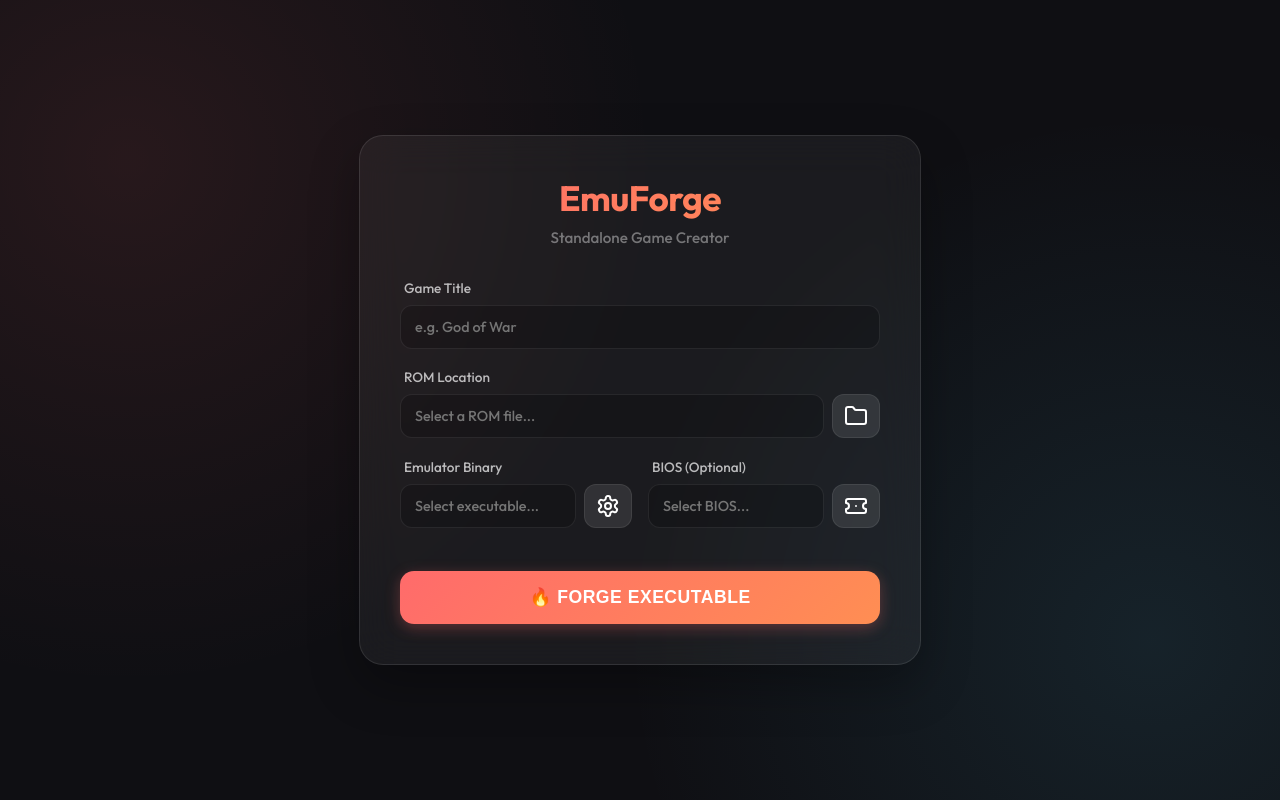
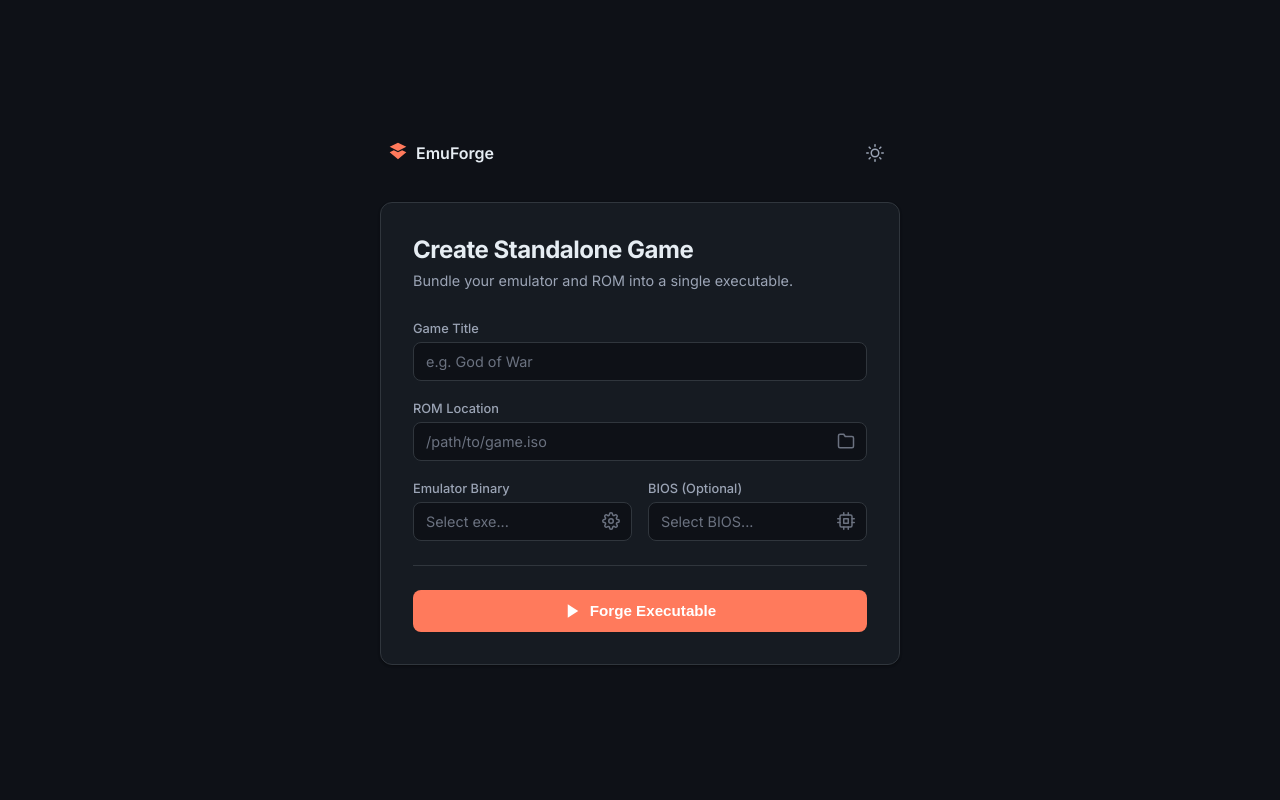
Before and after one commit to KOUSSEMON-Aurel/EmuForge, a React (Vite) app in the folder ui/: page / in a window 1280 px wide. Built offline with nearby package versions, Linux system fonts and the light colour scheme.

Commit message:
UI Redesign 2.0: Pro Minimalist Theme, Light/Dark Mode, Components

```diff
--- a/ui/src/App.css
+++ b/ui/src/App.css
@@ -1,215 +1,316 @@
-@import url('https://fonts.googleapis.com/css2?family=Outfit:wght@300;500;700&display=swap');
+@import url('https://fonts.googleapis.com/css2?family=Inter:wght@400;500;600;700&display=swap');
 
 :root {
-  --primary-gradient: linear-gradient(135deg, #FF6B6B 0%, #FF8E53 100%);
-  --bg-dark: #0f0f13;
-  --glass-bg: rgba(255, 255, 255, 0.05);
-  --glass-border: rgba(255, 255, 255, 0.1);
-  --text-main: #ffffff;
-  --text-muted: #rgba(255, 255, 255, 0.6);
+  /* Dark Mode Default */
+  --bg-app: #0E1117;
+  --surface-main: #161B22;
+  --surface-hover: #1F2633;
+  --border-color: #30363D;
+  --border-active: #58A6FF;
+  /* Using a subtle blue or the orange accent */
+
+  --primary: #FF7A5C;
+  --primary-hover: #FF8F75;
+  --primary-text: #FFFFFF;
+
+  --text-main: #E6EDF3;
+  --text-secondary: #9BA4B5;
+  --text-muted: #6B7280;
+
+  --shadow-sm: 0 1px 3px rgba(0, 0, 0, 0.12), 0 1px 2px rgba(0, 0, 0, 0.24);
+  --shadow-md: 0 4px 6px -1px rgba(0, 0, 0, 0.3), 0 2px 4px -1px rgba(0, 0, 0, 0.16);
+
+  --radius-sm: 6px;
+  --radius-md: 8px;
+  --radius-lg: 12px;
+}
+
+[data-theme='light'] {
+  --bg-app: #F6F8FA;
+  --surface-main: #FFFFFF;
+  --surface-hover: #F1F3F6;
+  --border-color: #D0D7DE;
+  --border-active: #FF7A5C;
+
+  --primary: #FF6A4D;
+  --primary-hover: #FF826A;
+  --primary-text: #FFFFFF;
+
+  --text-main: #1F2328;
+  --text-secondary: #57606A;
+  --text-muted: #8C959F;
+
+  --shadow-sm: 0 1px 3px rgba(27, 31, 35, 0.12);
+  --shadow-md: 0 4px 6px rgba(27, 31, 35, 0.04);
 }
 
 body {
   margin: 0;
-  font-family: 'Outfit', sans-serif;
-  background-color: var(--bg-dark);
-  background-image:
-    radial-gradient(circle at 10% 20%, rgba(255, 107, 107, 0.1) 0%, transparent 40%),
-    radial-gradient(circle at 90% 80%, rgba(86, 204, 242, 0.1) 0%, transparent 40%);
+  font-family: 'Inter', -apple-system, BlinkMacSystemFont, "Segoe UI", Roboto, sans-serif;
+  background-color: var(--bg-app);
   color: var(--text-main);
+  transition: background-color 0.25s ease, color 0.25s ease;
   height: 100vh;
   display: flex;
   justify-content: center;
   align-items: center;
-  user-select: none;
   overflow: hidden;
-  /* Prevent scrollbars */
 }
 
-.container {
+.app-container {
   width: 100%;
-  height: 100%;
+  max-width: 520px;
   display: flex;
+  flex-direction: column;
+  padding: 1rem;
+}
+
+/* Top Bar */
+.top-bar {
+  display: flex;
+  justify-content: space-between;
+  align-items: center;
+  margin-bottom: 2rem;
+  padding: 0 0.5rem;
+}
+
+.brand {
+  display: flex;
+  align-items: center;
+  gap: 8px;
+}
+
+.brand-text {
+  font-weight: 600;
+  font-size: 1rem;
+  color: var(--text-main);
+}
+
+.logo-icon {
+  color: var(--primary);
+  /* You can add a small SVG logo here */
+}
+
+.theme-toggle {
+  background: transparent;
+  border: none;
+  cursor: pointer;
+  color: var(--text-secondary);
+  padding: 8px;
+  border-radius: var(--radius-md);
+  transition: all 0.2s;
+  display: flex;
+  align-items: center;
   justify-content: center;
+}
+
+.theme-toggle:hover {
+  background: var(--surface-hover);
+  color: var(--text-main);
+}
+
+/* Main Card */
+.main-card {
+  background: var(--surface-main);
+  border: 1px solid var(--border-color);
+  border-radius: var(--radius-lg);
+  padding: 2rem;
+  box-shadow: var(--shadow-sm);
+  transition: border-color 0.25s ease, box-shadow 0.25s ease, background-color 0.25s ease;
+}
+
+/* Structure Header */
+.header-section {
+  text-align: left;
+  margin-bottom: 2rem;
+}
+
+.app-title {
+  margin: 0;
+  font-size: 1.5rem;
+  font-weight: 700;
+  color: var(--text-main);
+  letter-spacing: -0.02em;
+}
+
+.app-subtitle {
+  margin: 0.5rem 0 0 0;
+  font-size: 0.9rem;
+  color: var(--text-secondary);
+}
+
+/* Forms */
+.form-grid {
+  display: flex;
+  flex-direction: column;
+  gap: 1.25rem;
+}
+
+.input-wrapper {
+  display: flex;
+  flex-direction: column;
+  gap: 6px;
+}
+
+.label-row {
+  display: flex;
+  justify-content: space-between;
+}
+
+label {
+  font-size: 0.8rem;
+  font-weight: 500;
+  color: var(--text-secondary);
+  user-select: none;
+}
+
+.input-container {
+  position: relative;
+  display: flex;
   align-items: center;
 }
 
-.glass-panel {
-  width: 480px;
-  /* Slightly wider for double inputs */
-  background: var(--glass-bg);
-  backdrop-filter: blur(20px);
-  -webkit-backdrop-filter: blur(20px);
-  border: 1px solid var(--glass-border);
-  border-radius: 24px;
-  padding: 2.5rem;
-  box-shadow: 0 20px 50px rgba(0, 0, 0, 0.3);
-  display: flex;
-  flex-direction: column;
+.text-input {
+  width: 100%;
+  background: var(--bg-app);
+  border: 1px solid var(--border-color);
+  border-radius: var(--radius-md);
+  padding: 10px 12px;
+  padding-right: 40px;
+  /* Space for icon */
+  font-family: inherit;
+  font-size: 0.9rem;
+  color: var(--text-main);
+  transition: all 0.15s ease-out;
 }
 
-.panel-title {
-  margin: 0;
-  font-size: 2.2rem;
-  font-weight: 700;
-  background: var(--primary-gradient);
-  -webkit-background-clip: text;
-  -webkit-text-fill-color: transparent;
-  text-align: center;
-  letter-spacing: -0.5px;
+.text-input::placeholder {
+  color: var(--text-muted);
 }
 
-.panel-subtitle {
-  text-align: center;
-  color: rgba(255, 255, 255, 0.4);
-  font-size: 0.95rem;
-  margin-top: 0.5rem;
-  margin-bottom: 2rem;
+.text-input:hover {
+  border-color: var(--text-muted);
 }
 
-.forge-form {
-  display: flex;
-  flex-direction: column;
-  gap: 1.2rem;
+.text-input:focus {
+  outline: none;
+  border-color: var(--primary);
+  box-shadow: 0 0 0 3px rgba(255, 122, 92, 0.15);
+  /* Primary with opacity */
 }
 
-.input-group {
+/* Action Icon inside Input */
+.input-action-btn {
+  position: absolute;
+  right: 6px;
+  top: 50%;
+  transform: translateY(-50%);
+  background: transparent;
+  border: none;
+  color: var(--text-muted);
+  cursor: pointer;
+  padding: 6px;
+  border-radius: var(--radius-sm);
   display: flex;
-  flex-direction: column;
-  gap: 0.5rem;
+  align-items: center;
+  justify-content: center;
+  transition: all 0.15s;
 }
 
-/* New layout rule for side-by-side inputs */
-.input-with-btn-group-row {
+.input-action-btn:hover {
+  color: var(--text-main);
+  background: var(--surface-hover);
+}
+
+/* Row Layout */
+.row {
   display: flex;
   gap: 1rem;
 }
 
-.half-width {
+.col {
   flex: 1;
   min-width: 0;
-  /* Prevent overflow */
 }
 
-label {
-  font-size: 0.85rem;
-  font-weight: 500;
-  color: rgba(255, 255, 255, 0.7);
-  margin-left: 4px;
+/* Divider */
+.divider {
+  height: 1px;
+  background: var(--border-color);
+  margin: 1.5rem 0;
+  border: none;
 }
 
-.modern-input {
-  background: rgba(0, 0, 0, 0.2);
-  border: 1px solid rgba(255, 255, 255, 0.08);
-  border-radius: 12px;
-  padding: 12px 14px;
-  color: white;
-  font-family: inherit;
-  font-size: 0.9rem;
-  transition: all 0.2s ease;
+/* CTA */
+.forge-btn {
   width: 100%;
-  box-sizing: border-box;
-  text-overflow: ellipsis;
+  padding: 12px;
+  background: var(--primary);
+  color: var(--primary-text);
+  border: none;
+  border-radius: var(--radius-md);
+  font-weight: 600;
+  font-size: 0.95rem;
+  cursor: pointer;
+  display: flex;
+  align-items: center;
+  justify-content: center;
+  gap: 8px;
+  transition: all 0.15s;
+  box-shadow: 0 1px 2px rgba(0, 0, 0, 0.05);
 }
 
-.modern-input:focus {
-  outline: none;
-  border-color: #FF8E53;
-  background: rgba(0, 0, 0, 0.4);
-  box-shadow: 0 0 0 4px rgba(255, 142, 83, 0.1);
+.forge-btn:hover:not(:disabled) {
+  background: var(--primary-hover);
+  transform: translateY(-1px);
+  box-shadow: 0 4px 6px rgba(0, 0, 0, 0.08);
 }
 
+.forge-btn:active:not(:disabled) {
+  transform: translateY(0);
+}
 
+.forge-btn:disabled {
+  opacity: 0.6;
+  cursor: not-allowed;
+}
 
-.input-with-btn {
-
+/* Status */
+.status-bar {
+  margin-top: 1rem;
+  font-size: 0.85rem;
+  padding: 8px 12px;
+  border-radius: var(--radius-md);
   display: flex;
+  align-items: center;
   gap: 8px;
 }
 
-.icon-btn {
-  background: rgba(255, 255, 255, 0.1);
-  border: 1px solid rgba(255, 255, 255, 0.08);
-  border-radius: 12px;
-  width: 48px;
-  /* height: 44px; */
-  flex-shrink: 0;
-  cursor: pointer;
-  transition: all 0.2s;
-  display: flex;
-  align-items: center;
-  justify-content: center;
-  color: white;
-  /* SVG color */
+.status-success {
+  background: rgba(45, 164, 78, 0.1);
+  color: #2da44e;
+  /* GitHub Green */
+  border: 1px solid rgba(45, 164, 78, 0.2);
 }
 
-.icon-btn:hover {
-  background: rgba(255, 255, 255, 0.2);
-  transform: translateY(-2px);
+.status-error {
+  background: rgba(207, 34, 46, 0.1);
+  color: #cf222e;
+  /* GitHub Red */
+  border: 1px solid rgba(207, 34, 46, 0.2);
 }
 
-.action-area {
-  margin-top: 1.5rem;
+@keyframes spin {
+  to {
+    transform: rotate(360deg);
+  }
 }
 
-.forge-btn {
-  width: 100%;
-  padding: 16px;
-  background: var(--primary-gradient);
-  border: none;
-  border-radius: 14px;
-  color: white;
-  font-weight: 700;
-  font-size: 1.1rem;
-  cursor: pointer;
-  transition: all 0.2s;
-  box-shadow: 0 4px 15px rgba(255, 107, 107, 0.3);
-  text-transform: uppercase;
-  letter-spacing: 0.5px;
+.spinner {
+  width: 16px;
+  height: 16px;
+  border: 2px solid rgba(255, 255, 255, 0.3);
+  border-radius: 50%;
+  border-top-color: #fff;
+  animation: spin 0.8s linear infinite;
 }
-
-.forge-btn:hover:not(:disabled) {
-  transform: translateY(-2px);
-  box-shadow: 0 8px 25px rgba(255, 107, 107, 0.4);
-}
-
-.forge-btn:active:not(:disabled) {
-  transform: scale(0.98);
-}
-
-.forge-btn:disabled {
-  opacity: 0.7;
-  cursor: wait;
-}
-
-.status-message {
-  padding: 12px;
-  border-radius: 10px;
-  font-size: 0.9rem;
-  text-align: center;
-  animation: fadeIn 0.3s ease;
-}
-
-.status-message.success {
-  background: rgba(46, 204, 113, 0.2);
-  color: #2ecc71;
-  border: 1px solid rgba(46, 204, 113, 0.3);
-}
-
-.status-message.error {
-  background: rgba(231, 76, 60, 0.2);
-  color: #e74c3c;
-  border: 1px solid rgba(231, 76, 60, 0.3);
-}
-
-@keyframes fadeIn {
-  from {
-    opacity: 0;
-    transform: translateY(10px);
-  }
-
-  to {
-    opacity: 1;
-    transform: translateY(0);
-  }
-}
--- a/ui/src/App.tsx
+++ b/ui/src/App.tsx
@@ -1,28 +1,50 @@
-import { useState } from 'react';
+import { useState, useEffect } from 'react';
 import { invoke } from '@tauri-apps/api/core';
 import { open } from '@tauri-apps/plugin-dialog';
 import './App.css';
 
-// Simple SVG Icons
+// --- Icons (Feather Icons style) ---
+const SunIcon = () => (
+  <svg width="18" height="18" viewBox="0 0 24 24" fill="none" stroke="currentColor" strokeWidth="2" strokeLinecap="round" strokeLinejoin="round"><circle cx="12" cy="12" r="5" /><line x1="12" y1="1" x2="12" y2="3" /><line x1="12" y1="21" x2="12" y2="23" /><line x1="4.22" y1="4.22" x2="5.64" y2="5.64" /><line x1="18.36" y1="18.36" x2="19.78" y2="19.78" /><line x1="1" y1="12" x2="3" y2="12" /><line x1="21" y1="12" x2="23" y2="12" /><line x1="4.22" y1="19.78" x2="5.64" y2="18.36" /><line x1="18.36" y1="5.64" x2="19.78" y2="4.22" /></svg>
+);
+const MoonIcon = () => (
+  <svg width="18" height="18" viewBox="0 0 24 24" fill="none" stroke="currentColor" strokeWidth="2" strokeLinecap="round" strokeLinejoin="round"><path d="M21 12.79A9 9 0 1 1 11.21 3 7 7 0 0 0 21 12.79z" /></svg>
+);
 const FolderIcon = () => (
-  <svg xmlns="http://www.w3.org/2000/svg" width="24" height="24" viewBox="0 0 24 24" fill="none" stroke="currentColor" strokeWidth="2" strokeLinecap="round" strokeLinejoin="round"><path d="M20 20a2 2 0 0 0 2-2V8a2 2 0 0 0-2-2h-7.9a2 2 0 0 1-1.69-.9L9.6 3.9A2 2 0 0 0 7.93 3H4a2 2 0 0 0-2 2v13a2 2 0 0 0 2 2Z" /></svg>
+  <svg width="18" height="18" viewBox="0 0 24 24" fill="none" stroke="currentColor" strokeWidth="2" strokeLinecap="round" strokeLinejoin="round"><path d="M22 19a2 2 0 0 1-2 2H4a2 2 0 0 1-2-2V5a2 2 0 0 1 2-2h5l2 3h9a2 2 0 0 1 2 2z" /></svg>
+);
+const FileIcon = () => (
+  <svg width="18" height="18" viewBox="0 0 24 24" fill="none" stroke="currentColor" strokeWidth="2" strokeLinecap="round" strokeLinejoin="round"><path d="M13 2H6a2 2 0 0 0-2 2v16a2 2 0 0 0 2 2h12a2 2 0 0 0 2-2V9z" /><polyline points="13 2 13 9 20 9" /></svg>
+);
+const PlayIcon = () => (
+  <svg width="18" height="18" viewBox="0 0 24 24" fill="currentColor" stroke="none"><polygon points="5 3 19 12 5 21 5 3" /></svg>
+);
+const CpuIcon = () => (
+  <svg width="18" height="18" viewBox="0 0 24 24" fill="none" stroke="currentColor" strokeWidth="2" strokeLinecap="round" strokeLinejoin="round"><rect x="4" y="4" width="16" height="16" rx="2" ry="2" /><rect x="9" y="9" width="6" height="6" /><line x1="9" y1="1" x2="9" y2="4" /><line x1="15" y1="1" x2="15" y2="4" /><line x1="9" y1="20" x2="9" y2="23" /><line x1="15" y1="20" x2="15" y2="23" /><line x1="20" y1="9" x2="23" y2="9" /><line x1="20" y1="14" x2="23" y2="14" /><line x1="1" y1="9" x2="4" y2="9" /><line x1="1" y1="14" x2="4" y2="14" /></svg>
+);
+const SettingsIcon = () => (
+  <svg width="18" height="18" viewBox="0 0 24 24" fill="none" stroke="currentColor" strokeWidth="2" strokeLinecap="round" strokeLinejoin="round"><circle cx="12" cy="12" r="3"></circle><path d="M19.4 15a1.65 1.65 0 0 0 .33 1.82l.06.06a2 2 0 0 1 0 2.83 2 2 0 0 1-2.83 0l-.06-.06a1.65 1.65 0 0 0-1.82-.33 1.65 1.65 0 0 0-1 1.51V21a2 2 0 0 1-2 2 2 2 0 0 1-2-2v-.09A1.65 1.65 0 0 0 9 19.4a1.65 1.65 0 0 0-1.82.33l-.06.06a2 2 0 0 1-2.83 0 2 2 0 0 1 0-2.83l.06-.06a1.65 1.65 0 0 0 .33-1.82 1.65 1.65 0 0 0-1.51-1H3a2 2 0 0 1-2-2 2 2 0 0 1 2-2h.09A1.65 1.65 0 0 0 4.6 9a1.65 1.65 0 0 0-.33-1.82l-.06-.06a2 2 0 0 1 0-2.83 2 2 0 0 1 2.83 0l.06.06a1.65 1.65 0 0 0 1.82.33H9a1.65 1.65 0 0 0 1-1.51V3a2 2 0 0 1 2-2 2 2 0 0 1 2 2v.09a1.65 1.65 0 0 0 1 1.51 1.65 1.65 0 0 0 1.82-.33l.06-.06a2 2 0 0 1 2.83 0 2 2 0 0 1 0 2.83l-.06.06a1.65 1.65 0 0 0-.33 1.82V9a1.65 1.65 0 0 0 1.51 1H21a2 2 0 0 1 2 2 2 2 0 0 1-2 2h-.09a1.65 1.65 0 0 0-1.51 1z"></path></svg>
 );
 
-const SettingsIcon = () => (
-  <svg xmlns="http://www.w3.org/2000/svg" width="24" height="24" viewBox="0 0 24 24" fill="none" stroke="currentColor" strokeWidth="2" strokeLinecap="round" strokeLinejoin="round"><path d="M12.22 2h-.44a2 2 0 0 0-2 2v.18a2 2 0 0 1-1 1.73l-.43.25a2 2 0 0 1-2 0l-.15-.08a2 2 0 0 0-2.73.73l-.22.38a2 2 0 0 0 .73 2.73l.15.1a2 2 0 0 1 1 1.72v.51a2 2 0 0 1-1 1.74l-.15.09a2 2 0 0 0-.73 2.73l.22.38a2 2 0 0 0 2.73.73l.15-.08a2 2 0 0 1 2 0l.43.25a2 2 0 0 1 1 1.73V20a2 2 0 0 0 2 2h.44a2 2 0 0 0 2-2v-.18a2 2 0 0 1 1-1.73l.43-.25a2 2 0 0 1 2 0l.15.08a2 2 0 0 0 2.73-.73l.22-.38a2 2 0 0 0-.73-2.73l-.15-.1a2 2 0 0 1-1-1.72v-.51a2 2 0 0 1 1-1.74l.15-.09a2 2 0 0 0 .73-2.73l-.22-.38a2 2 0 0 0-2.73-.73l-.15.08a2 2 0 0 1-2 0l-.43-.25a2 2 0 0 1-1-1.73V4a2 2 0 0 0-2-2z" /><circle cx="12" cy="12" r="3" /></svg>
-);
-
-const ChipIcon = () => (
-  <svg xmlns="http://www.w3.org/2000/svg" width="24" height="24" viewBox="0 0 24 24" fill="none" stroke="currentColor" strokeWidth="2" strokeLinecap="round" strokeLinejoin="round"><path d="M2 9a3 3 0 0 1 0 6v2a2 2 0 0 0 2 2h16a2 2 0 0 0 2-2v-2a3 3 0 0 1 0-6V7a2 2 0 0 0-2-2H4a2 2 0 0 0-2 2Z" /><path d="M12 12v.01" /></svg>
-);
 
 function App() {
+  const [theme, setTheme] = useState<'light' | 'dark'>('dark');
   const [gameName, setGameName] = useState('');
   const [romPath, setRomPath] = useState('');
   const [emulatorPath, setEmulatorPath] = useState('');
   const [biosPath, setBiosPath] = useState('');
-  const [status, setStatus] = useState('');
+  const [status, setStatus] = useState<string | null>(null);
+  const [isSuccess, setIsSuccess] = useState(false);
   const [isForging, setIsForging] = useState(false);
+
+  // Initialize theme
+  useEffect(() => {
+    document.documentElement.setAttribute('data-theme', theme);
+  }, [theme]);
+
+  const toggleTheme = () => {
+    setTheme(prev => prev === 'light' ? 'dark' : 'light');
+  };
 
   async function selectRom() {
     const selected = await open({
@@ -33,9 +55,13 @@ function App() {
       }]
     });
     if (selected) {
-      setRomPath(selected as string);
+      // Just take the first selection if somehow multiple return (though multiple: false)
+      const pathStr = Array.isArray(selected) ? selected[0] : (selected as string);
+      if (!pathStr) return;
+
+      setRomPath(pathStr);
       if (!gameName) {
-        const filename = (selected as string).split(/[\\/]/).pop();
+        const filename = pathStr.split(/[\\/]/).pop();
         if (filename) {
           const name = filename.replace(/\.[^/.]+$/, "").replace(/_/g, " ");
           setGameName(name);
@@ -47,10 +73,7 @@ function App() {
   async function selectEmulator() {
     const selected = await open({
       multiple: false,
-      filters: [{
-        name: 'Executable',
-        extensions: ['exe', '']
-      }]
+      filters: [{ name: 'Executable', extensions: ['exe', ''] }]
     });
     if (selected) setEmulatorPath(selected as string);
   }
@@ -58,124 +81,149 @@ function App() {
   async function selectBios() {
     const selected = await open({
       multiple: false,
-      filters: [{
-        name: 'BIOS File',
-        extensions: ['bin', 'rom', 'img', 'bios']
-      }]
+      filters: [{ name: 'BIOS File', extensions: ['bin', 'rom', 'img', 'bios'] }]
     });
     if (selected) setBiosPath(selected as string);
   }
 
   async function handleForge() {
     if (!gameName || !romPath || !emulatorPath) {
-      setStatus('⚠️ Please fill required fields (Name, ROM, Emu)');
+      setStatus('Please complete all required fields.');
+      setIsSuccess(false);
       return;
     }
 
     setIsForging(true);
-    setStatus('🔨 Forging your game...');
+    setStatus(null);
 
     try {
       const result = await invoke('forge_executable', {
         gameName,
         emulatorPath,
         romPath,
-        biosPath: biosPath || null, // Pass null if empty
+        biosPath: biosPath || null,
         outputDir: 'output',
         args: []
       });
-      setStatus(`✅ Success! Created at: ${result}`);
+      setStatus(`Success! Executable ready at: ${result}`);
+      setIsSuccess(true);
     } catch (error) {
-      setStatus(`❌ Error: ${error}`);
+      setStatus(`Error: ${error}`);
+      setIsSuccess(false);
     } finally {
       setIsForging(false);
     }
   }
 
   return (
-    <div className="container">
-      <div className="glass-panel">
-        <h2 className="panel-title">EmuForge</h2>
-        <p className="panel-subtitle">Standalone Game Creator</p>
+    <div className="app-container">
+      {/* Top Bar */}
+      <div className="top-bar">
+        <div className="brand">
+          <span className="logo-icon">
+            <svg width="20" height="20" viewBox="0 0 24 24" fill="currentColor"><path d="M12 2L2 7l10 5 10-5-10-5zm0 9l2.5-1.25L12 8.5l-2.5 1.25L12 11zm0 2.5l-5-2.5-5 2.5L12 22l10-8.5-5-2.5-5 2.5z" /></svg>
+          </span>
+          <span className="brand-text">EmuForge</span>
+        </div>
+        <button className="theme-toggle" onClick={toggleTheme} title="Toggle Theme">
+          {theme === 'light' ? <MoonIcon /> : <SunIcon />}
+        </button>
+      </div>
 
-        <div className="forge-form">
-          <div className="input-group">
-            <label>Game Title</label>
+      {/* Main Content */}
+      <div className="main-card">
+        <div className="header-section">
+          <h1 className="app-title">Create Standalone Game</h1>
+          <p className="app-subtitle">Bundle your emulator and ROM into a single executable.</p>
+        </div>
+
+        <div className="form-grid">
+
+          {/* Game Title */}
+          <div className="input-wrapper">
+            <div className="label-row"><label>Game Title</label></div>
+            <div className="input-container">
               <input
                 type="text"
+                className="text-input"
                 placeholder="e.g. God of War"
                 value={gameName}
                 onChange={(e) => setGameName(e.target.value)}
-              className="modern-input"
               />
+              {/* No icon needed for simple text input, looks cleaner */}
+            </div>
           </div>
 
-          <div className="input-group">
-            <label>ROM Location</label>
-            <div className="input-with-btn">
+          {/* ROM File */}
+          <div className="input-wrapper">
+            <div className="label-row"><label>ROM Location</label></div>
+            <div className="input-container">
               <input
                 type="text"
-                placeholder="Select a ROM file..."
+                className="text-input"
+                placeholder="/path/to/game.iso"
                 value={romPath}
                 onChange={(e) => setRomPath(e.target.value)}
-                className="modern-input"
               />
-              <button className="icon-btn" onClick={selectRom}>
+              <button className="input-action-btn" onClick={selectRom} title="Browse File">
                 <FolderIcon />
               </button>
             </div>
           </div>
 
-          <div className="input-with-btn-group-row">
-            <div className="input-group half-width">
-              <label>Emulator Binary</label>
-              <div className="input-with-btn">
+          {/* Emulator & BIOS Row */}
+          <div className="row">
+            <div className="col input-wrapper">
+              <div className="label-row"><label>Emulator Binary</label></div>
+              <div className="input-container">
                 <input
                   type="text"
-                  placeholder="Select executable..."
+                  className="text-input"
+                  placeholder="Select exe..."
                   value={emulatorPath}
                   onChange={(e) => setEmulatorPath(e.target.value)}
-                  className="modern-input"
                 />
-                <button className="icon-btn" onClick={selectEmulator}>
+                <button className="input-action-btn" onClick={selectEmulator} title="Browse Executable">
                   <SettingsIcon />
                 </button>
               </div>
             </div>
 
-            <div className="input-group half-width">
-              <label>BIOS (Optional)</label>
-              <div className="input-with-btn">
+            <div className="col input-wrapper">
+              <div className="label-row"><label>BIOS (Optional)</label></div>
+              <div className="input-container">
                 <input
                   type="text"
+                  className="text-input"
                   placeholder="Select BIOS..."
                   value={biosPath}
                   onChange={(e) => setBiosPath(e.target.value)}
-                  className="modern-input"
                 />
-                <button className="icon-btn" onClick={selectBios}>
-                  <ChipIcon />
+                <button className="input-action-btn" onClick={selectBios} title="Browse BIOS">
+                  <CpuIcon />
                 </button>
               </div>
             </div>
           </div>
+        </div>
 
-          <div className="action-area">
+        <hr className="divider" />
+
         <button
-              className={`forge-btn ${isForging ? 'loading' : ''}`}
+          className="forge-btn"
           onClick={handleForge}
           disabled={isForging}
         >
-              {isForging ? 'Forging...' : '🔥 Forge Executable'}
+          {isForging ? <div className="spinner"></div> : <PlayIcon />}
+          <span>{isForging ? 'Forging Executable...' : 'Forge Executable'}</span>
         </button>
-          </div>
 
         {status && (
-            <div className={`status-message ${status.includes('Error') ? 'error' : 'success'}`}>
-              {status}
+          <div className={`status-bar ${isSuccess ? 'status-success' : 'status-error'}`}>
+            {isSuccess ? '✔ ' : '✖ '} {status}
           </div>
         )}
-        </div>
+
       </div>
     </div>
   );
```
Lines whose indentation alone changed are shown as unchanged.
